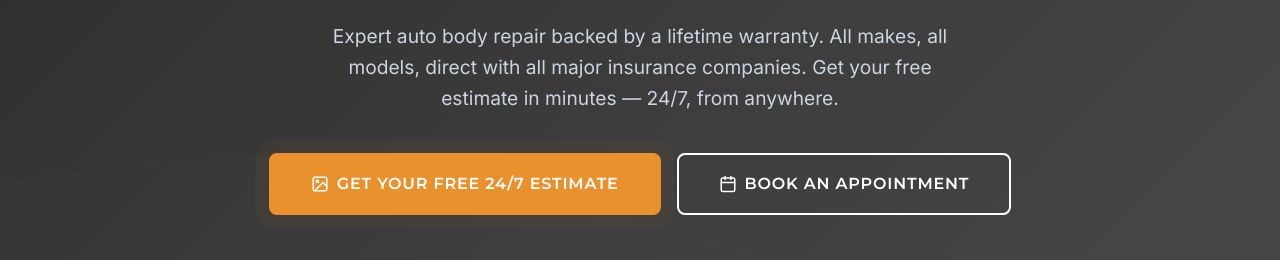
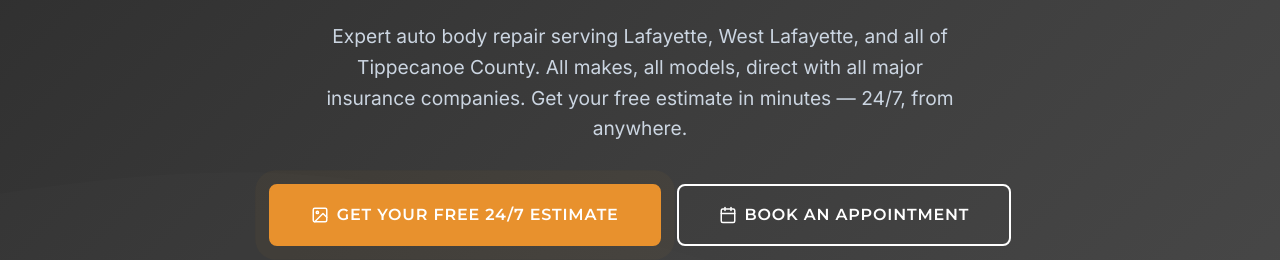
Before and after one commit to dealerplateguy/CRC-Website, a plain HTML site: page index.html in a window 1280 px wide. Shown: the part 350-610 px from the top of the page. Drawn offline with Linux system fonts and the light colour scheme.

Commit message:
Add West Lafayette and Tippecanoe County to homepage hero
Co-Authored-By: Claude Opus 4.6 <noreply@anthropic.com>

```diff
--- a/index.html
+++ b/index.html
@@ -181,7 +181,7 @@
     <div class="container">
       <div class="hero-content">
         <h1>Lafayette's Most Trusted <span>Collision Repair</span> Center</h1>
-        <p>Expert auto body repair backed by a lifetime warranty. All makes, all models, direct with all major insurance companies. Get your free estimate in minutes &mdash; 24/7, from anywhere.</p>
+        <p>Expert auto body repair serving Lafayette, West Lafayette, and all of Tippecanoe County. All makes, all models, direct with all major insurance companies. Get your free estimate in minutes &mdash; 24/7, from anywhere.</p>
         <div class="hero-ctas">
           <a href="https://www.carwise.com/online-photo-estimate/rohrman-auto-collision-repair-center-lafayette-in-47905/472202?source=search.results" target="_blank" rel="noopener" class="btn btn-primary btn-lg btn-pulse">
             <svg width="20" height="20" viewBox="0 0 24 24" fill="none" stroke="currentColor" stroke-width="2" stroke-linecap="round" stroke-linejoin="round"><rect x="3" y="3" width="18" height="18" rx="2" ry="2"/><circle cx="8.5" cy="8.5" r="1.5"/><polyline points="21 15 16 10 5 21"/></svg>
```
